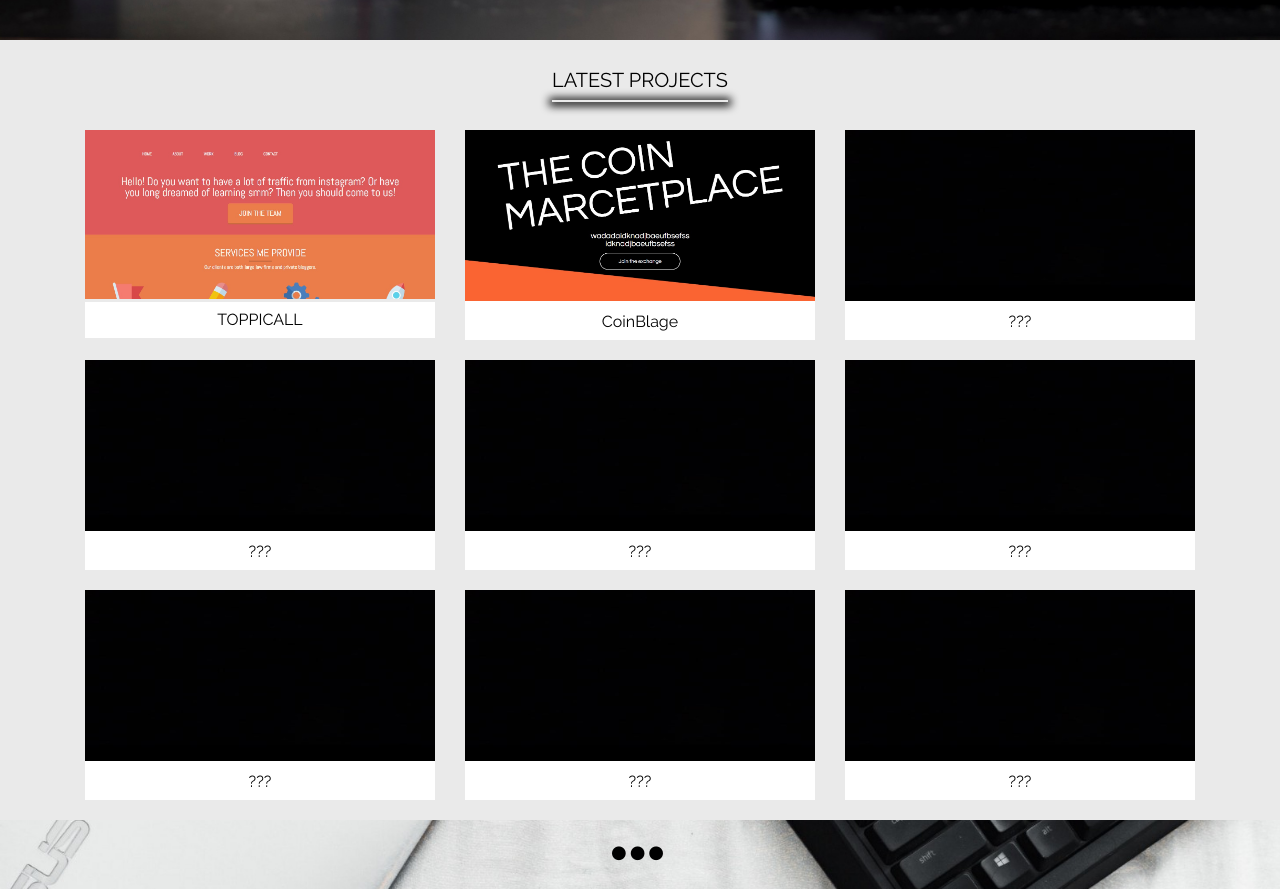
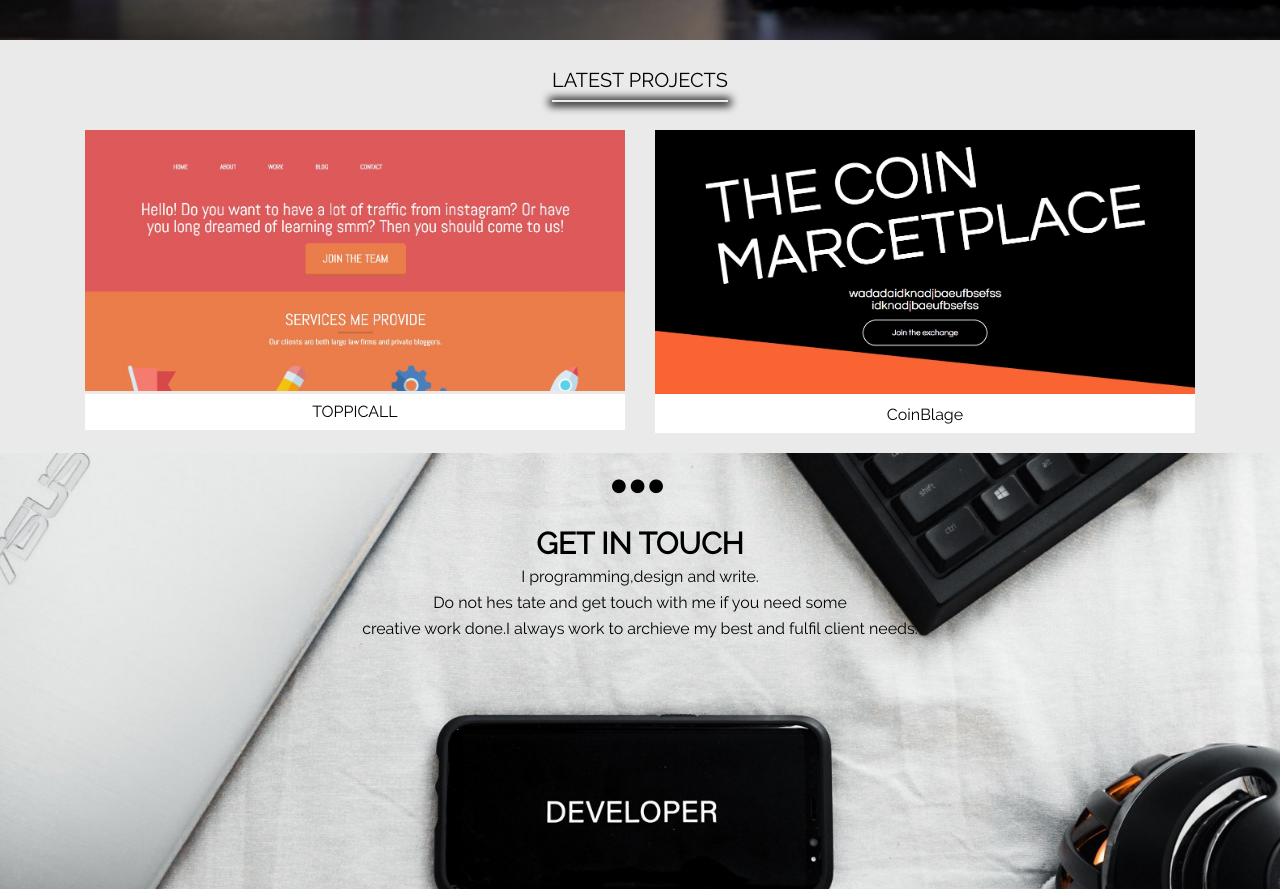
Before and after one commit to Edvench/portfolio, a plain HTML site: page index.html in a window 1280 px wide. Shown: the part 460-1349 px from the top of the page. Drawn offline with nearby package versions, Linux system fonts and the light colour scheme; files that its build step writes are made by us from their sources; files whose address does not match are found by name.

Commit message:
Add files via upload

```diff
--- a/index.html
+++ b/index.html
@@ -22,9 +22,9 @@
 					<p class="secondary-title">and i love to programming</p>
 				</div>
 				<div class="headline-referances">
-					<a href="https://github.com/Edvench"><i class="fa fa-facebook-official" aria-hidden="true"></i></a>
-					<a href="https://github.com/Edvench"><i class="fa fa-instagram" aria-hidden="true"></i></a>
-					<a href="https://github.com/Edvench"><i class="fa fa-twitter" aria-hidden="true"></i></a>
+					<a href="https://github.com/Edvench"><i class="fa fa-github" aria-hidden="true"></i></a>
+					<a href="https://www.instagram.com/ed_vench_"><i class="fa fa-instagram" aria-hidden="true"></i></a>
+
 				</div>
 	</div>
 
@@ -40,7 +40,7 @@
 
 			</div>
 		</div>
-		<div class="col-xl-4 col-md-6 col-sm-12">
+		<div class="col-xl-6 col-md-6 col-sm-12">
 			<div class="cell ">
 				<div class="image-col-one">
 					<a href="https://edvench.github.io/Topicall/"><img class="cell-image" src="images/cell11.jpg"></a>
@@ -50,7 +50,7 @@
 				</div>
 			</div>
 		</div>
-		<div class="col-xl-4 col-md-6 col-sm-12 ">
+		<div class="col-xl-6 col-md-6 col-sm-12 ">
 				<div class="cell">
 					<div class="image-col">
 						<a href="https://edvench.github.io/coinblage/#"><img class="cell-image" src="images/cell2.jpg"></a>
@@ -59,80 +59,7 @@
 						CoinBlage
 					</div>
 				</div>
-		</div>
-		<div class="col-xl-4 col-md-6 col-sm-12 ">
-				<div class="cell">
-					<div class="image-col">
-						<img class="cell-image" src="images/znak22.jpg">
-					</div>
-					<div class="cell-title">
-						???
-					</div>
-				</div>
-			</div>
 
-			<div class="col-xl-4 col-md-6 col-sm-12">
-                 <div class="cell">
-					 <div class="image-col">
-					 	<img class="cell-image" src="images/znak22.jpg">
-					</div>
-					<div class="cell-title">
-						???
-					</div>
-				 </div>
-			</div>
-			<div class="col-xl-4 col-md-6 col-sm-12">
-					<div class="cell">
-							<div class="image-col">
-								<img class="cell-image" src="images/znak22.jpg">
-						   </div>
-						   <div class="cell-title">
-							   ???
-						   </div>
-					</div>
-			</div>
-			<div class="col-xl-4 col-md-6 col-sm-12">
-					<div class="cell">
-							<div class="image-col">
-								<img class="cell-image" src="images/znak22.jpg">
-						   </div>
-						   <div class="cell-title">
-							   ???
-						   </div>
-					</div>
-			</div>
-
-			<div class="col-xl-4 col-md-6 col-sm-12">
-					<div class="cell">
-						<div class="image-col">
-							<img class="cell-image" src="images/znak22.jpg">
-					   </div>
-					   <div class="cell-title">
-						   ???
-					   </div>
-					</div>
-			   </div>
-			   <div class="col-xl-4 col-md-6 col-sm-12">
-					   <div class="cell">
-							   <div class="image-col">
-								   <img class="cell-image" src="images/znak22.jpg">
-							  </div>
-							  <div class="cell-title">
-								  ???
-							  </div>
-						   </div>
-			   </div>
-			   <div class="col-xl-4 col-md-6 col-sm-12">
-					   <div class="cell">
-							   <div class="image-col">
-								   <img class="cell-image" src="images/znak22.jpg">
-							  </div>
-							  <div class="cell-title">
-								  ???
-							  </div>
-						</div>
-		</div>
-	</div>
 	</div>
 </section>
 <section class="bottom-section">
```
